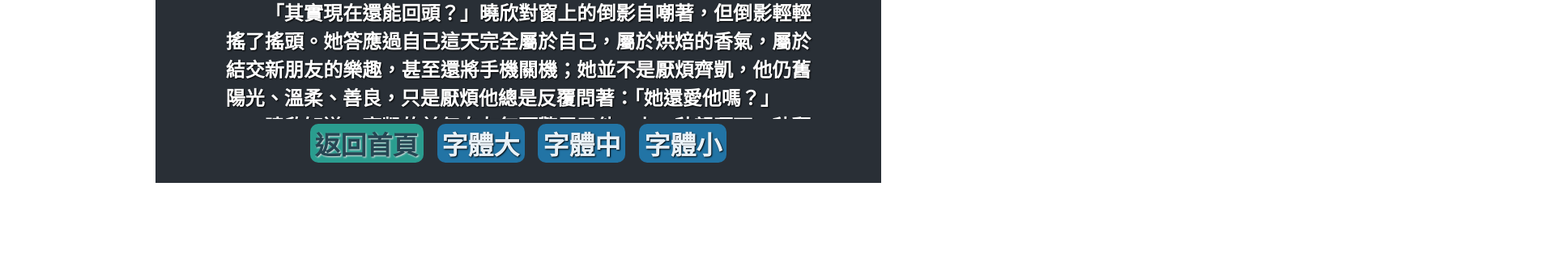
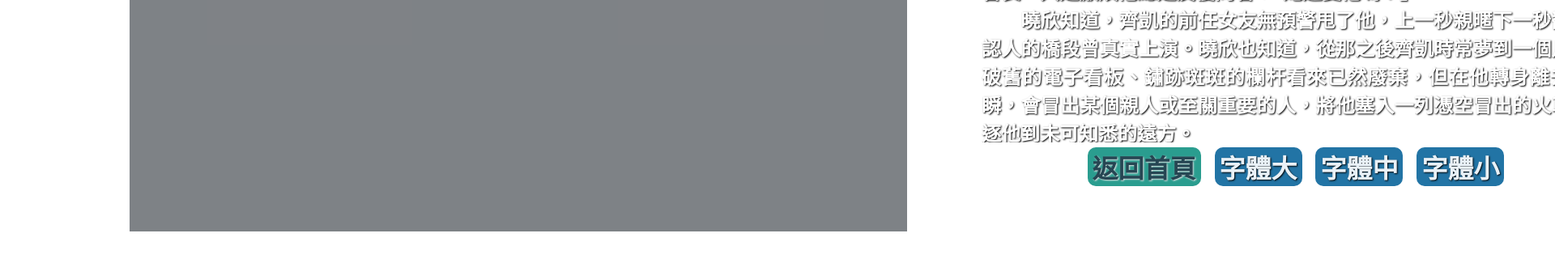
Before and after one commit to ChingHsiangWang/Html_1, a plain HTML site: page html/article_1.html in a window 1280 px wide. Shown: the part 454-800 px from the top of the page at 81% size, 1920 px wide, since content can reach past the window. Drawn offline with nearby package versions, Linux system fonts and the light colour scheme.

Commit message:
調整邊界

```diff
--- a/css/article.css
+++ b/css/article.css
@@ -9,8 +9,8 @@
 
 /*框出一個在flexible container中漂移的box，文字及物件置中、由左至右排列*/
 .section_block {
-    width: 70vw;
-    height: 70vh;
+    width: 75vw;
+    height: 85vh;
     display: flex;
     text-align: center;
     justify-content: center;
@@ -40,7 +40,7 @@
 @import url('https://fonts.googleapis.com/css2?family=Noto+Sans+TC&display=swap');
 
 .style_0 {
-    background-color: #292F36;
+    background-color: rgba(41,47,54, 0.6);
     font: bold 'Noto Sans TC', sans-serif;
     color: #E9C46A
 }
@@ -57,7 +57,7 @@
 }
 
 .style_2 {
-    height: 45vh;
+    height: 65vh;
     background-color: transparent;
     font: bold 3vmin 'Noto Sans TC', sans-serif;
     color: white;
--- a/css/main.css
+++ b/css/main.css
@@ -9,8 +9,8 @@
 
 /*框出一個在flexible container中漂移的box，文字及物件置中、由左至右排列*/
 .section_block {
-    width: 70vw;
-    height: 70vh;
+    width: 75vw;
+    height: 85vh;
     display: flex;
     text-align: center;
     justify-content: center;
```
